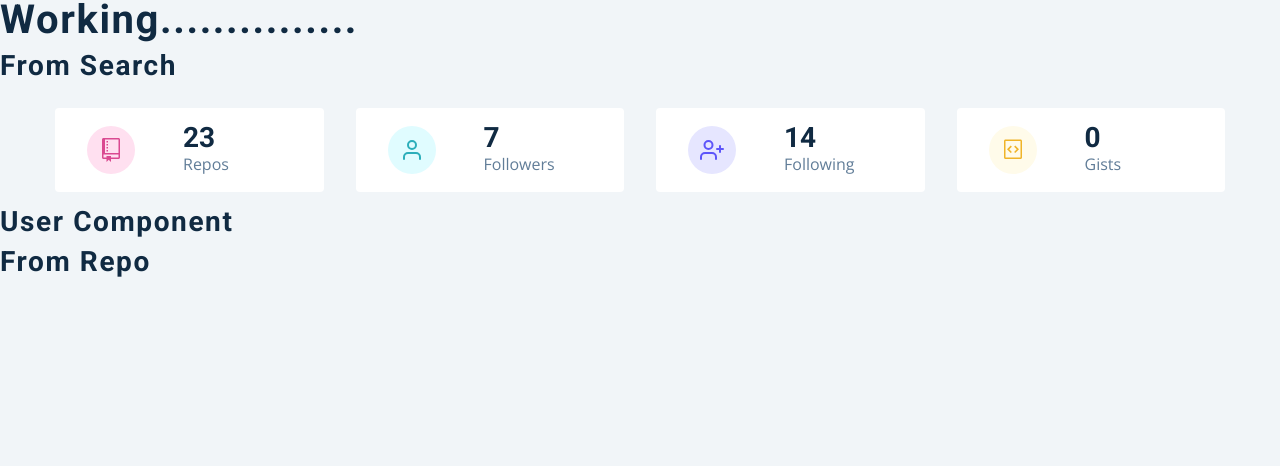
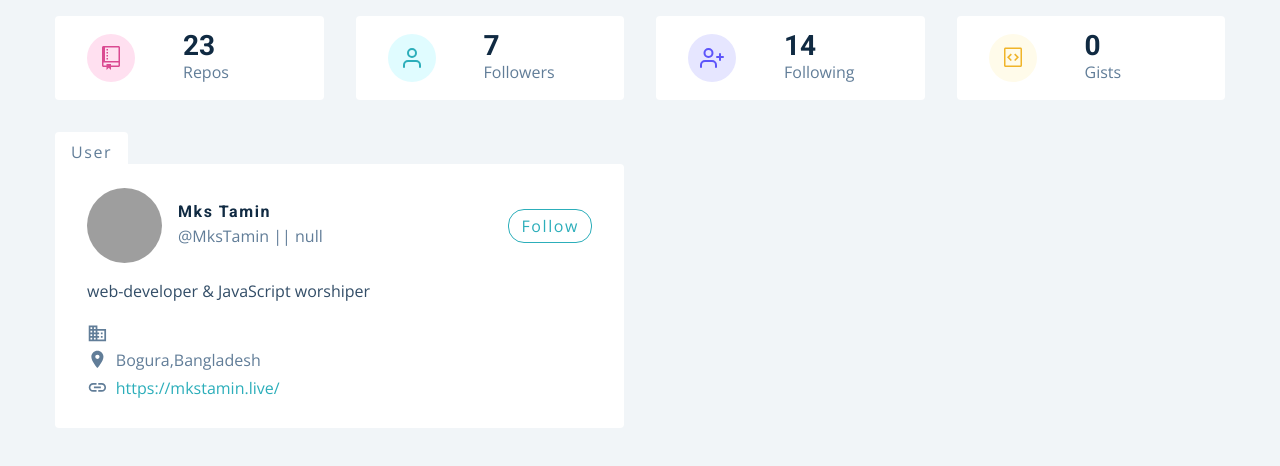
Before and after one commit to mkstamin/search-github-user, a React (Create React App) app: page / in a window 1280 px wide. Shown: the top 466 px of the page. Built offline with nearby package versions, Linux system fonts and the light colour scheme; grey boxes are pictures that could not be loaded.

Commit message:
complete the user Card component

```diff
--- a/package.json
+++ b/package.json
@@ -16,7 +16,7 @@
   },
   "scripts": {
     "start": "react-scripts start",
-    "build": "react-scripts build",
+    "build": "CI= react-scripts build",
     "test": "react-scripts test",
     "eject": "react-scripts eject"
   },
--- /dev/null
+++ b/src/components/Card/Card.css
@@ -0,0 +1,104 @@
+.wrapper-card {
+  background: var(--clr-white);
+  padding: 1.5rem 2rem;
+  border-top-right-radius: var(--radius);
+  border-bottom-left-radius: var(--radius);
+  border-bottom-right-radius: var(--radius);
+  position: relative;
+}
+
+.wrapper-card::before {
+  content: "user";
+  position: absolute;
+  top: 0;
+  left: 0;
+  -webkit-transform: translateY(-100%);
+          transform: translateY(-100%);
+  background: var(--clr-white);
+  color: var(--clr-grey-5);
+  border-top-right-radius: var(--radius);
+  border-top-left-radius: var(--radius);
+  text-transform: capitalize;
+  padding: 0.5rem 1rem 0 1rem;
+  letter-spacing: var(--spacing);
+  font-size: 1rem;
+}
+
+.wrapper-card header {
+  display: -ms-grid;
+  display: grid;
+  -ms-grid-columns: auto 1fr auto;
+      grid-template-columns: auto 1fr auto;
+  -webkit-box-align: center;
+      -ms-flex-align: center;
+          align-items: center;
+  -webkit-column-gap: 1rem;
+          column-gap: 1rem;
+  margin-bottom: 1rem;
+}
+
+.wrapper-card header img {
+  width: 75px;
+  height: 75px;
+  border-radius: 50%;
+}
+
+.wrapper-card header h4 {
+  margin-bottom: 0.25rem;
+}
+
+.wrapper-card header p {
+  margin-bottom: 0;
+}
+
+.wrapper-card header a {
+  color: var(--clr-primary-5);
+  border: 1px solid var(--clr-primary-5);
+  padding: 0.25rem 0.75rem;
+  border-radius: 1rem;
+  text-transform: capitalize;
+  letter-spacing: var(--spacing);
+  -webkit-transition: var(--transition);
+  transition: var(--transition);
+  cursor: pointer;
+}
+
+.wrapper-card header a:hover {
+  background: var(--clr-primary-5);
+  color: var(--clr-white);
+}
+
+.wrapper-card .bio {
+  color: var(--clr-grey-3);
+}
+
+.wrapper-card .links p,
+.wrapper-card .links a {
+  margin-bottom: 0.25rem;
+  display: -webkit-box;
+  display: -ms-flexbox;
+  display: flex;
+  -webkit-box-align: center;
+      -ms-flex-align: center;
+          align-items: center;
+}
+
+.wrapper-card .links p svg,
+.wrapper-card .links a svg {
+  margin-right: 0.5rem;
+  font-size: 1.3rem;
+}
+
+.wrapper-card .links a {
+  color: var(--clr-primary-5);
+  -webkit-transition: var(--transition);
+  transition: var(--transition);
+}
+
+.wrapper-card .links a svg {
+  color: var(--clr-grey-5);
+}
+
+.wrapper-card .links a:hover {
+  color: var(--clr-primary-3);
+}
--- /dev/null
+++ b/src/components/Card/Card.js
@@ -0,0 +1,40 @@
+import React, { useContext } from 'react';
+import { MdBusiness, MdLink, MdLocationOn } from 'react-icons/md';
+import { GithubContext } from '../../context/context';
+import './Card.css';
+
+const Card = () => {
+    const githubContextData = useContext(GithubContext);
+    const { githubUser } = githubContextData;
+    const { avatar_url, html_url, name, company, blog, bio, location, twitter_username } =
+        githubUser;
+    return (
+        <div className="wrapper-card ">
+            <header>
+                <img src={avatar_url} alt={name} />
+                <div>
+                    <h4>{name}</h4>
+                    <p>{`@${twitter_username} || ${null}`}</p>
+                </div>
+                <a href={html_url}>follow</a>
+            </header>
+            <p className="bio">{bio}</p>
+            <div className="links">
+                <p>
+                    <MdBusiness />
+                    {company}
+                </p>
+                <p>
+                    <MdLocationOn />
+                    {location}
+                </p>
+                <a href={blog}>
+                    <MdLink />
+                    {blog}
+                </a>
+            </div>
+        </div>
+    );
+};
+
+export default Card;
--- /dev/null
+++ b/src/components/Card/Card.scss
@@ -0,0 +1,80 @@
+.wrapper-card {
+  background: var(--clr-white);
+  padding: 1.5rem 2rem;
+  border-top-right-radius: var(--radius);
+  border-bottom-left-radius: var(--radius);
+  border-bottom-right-radius: var(--radius);
+  position: relative;
+  &::before {
+    content: "user";
+    position: absolute;
+    top: 0;
+    left: 0;
+    transform: translateY(-100%);
+    background: var(--clr-white);
+    color: var(--clr-grey-5);
+    border-top-right-radius: var(--radius);
+    border-top-left-radius: var(--radius);
+    text-transform: capitalize;
+    padding: 0.5rem 1rem 0 1rem;
+    letter-spacing: var(--spacing);
+    font-size: 1rem;
+  }
+  header {
+    display: grid;
+    grid-template-columns: auto 1fr auto;
+    align-items: center;
+    column-gap: 1rem;
+    margin-bottom: 1rem;
+    img {
+      width: 75px;
+      height: 75px;
+      border-radius: 50%;
+    }
+    h4 {
+      margin-bottom: 0.25rem;
+    }
+    p {
+      margin-bottom: 0;
+    }
+    a {
+      color: var(--clr-primary-5);
+      border: 1px solid var(--clr-primary-5);
+      padding: 0.25rem 0.75rem;
+      border-radius: 1rem;
+      text-transform: capitalize;
+      letter-spacing: var(--spacing);
+      transition: var(--transition);
+      cursor: pointer;
+      &:hover {
+        background: var(--clr-primary-5);
+        color: var(--clr-white);
+      }
+    }
+  }
+  .bio {
+    color: var(--clr-grey-3);
+  }
+  .links {
+    p,
+    a {
+      margin-bottom: 0.25rem;
+      display: flex;
+      align-items: center;
+      svg {
+        margin-right: 0.5rem;
+        font-size: 1.3rem;
+      }
+    }
+    a {
+      color: var(--clr-primary-5);
+      transition: var(--transition);
+      svg {
+        color: var(--clr-grey-5);
+      }
+      &:hover {
+        color: var(--clr-primary-3);
+      }
+    }
+  }
+}
--- /dev/null
+++ b/src/components/User/User.css
@@ -0,0 +1,13 @@
+.wrapper-user {
+  padding-top: 2rem;
+  display: -ms-grid;
+  display: grid;
+  gap: 3rem 2rem;
+}
+
+@media (min-width: 992px) {
+  .wrapper-user {
+    -ms-grid-columns: 1fr 1fr;
+        grid-template-columns: 1fr 1fr;
+  }
+}
--- a/src/components/User/User.js
+++ b/src/components/User/User.js
@@ -1,9 +1,16 @@
 import React from 'react';
+import Card from '../Card/Card';
+import './User.css';
 
 const User = () => (
-    <div>
-        <h3>User Component</h3>
-    </div>
+    <section className="section">
+        <div className="section-center">
+            <div className="wrapper-user">
+                <Card />
+                {/* <Followers /> */}
+            </div>
+        </div>
+    </section>
 );
 
 export default User;
--- /dev/null
+++ b/src/components/User/User.scss
@@ -0,0 +1,8 @@
+.wrapper-user {
+  padding-top: 2rem;
+  display: grid;
+  gap: 3rem 2rem;
+  @media (min-width: 992px) {
+    grid-template-columns: 1fr 1fr;
+  }
+}
--- a/src/pages/Dashboard/Dashboard.js
+++ b/src/pages/Dashboard/Dashboard.js
@@ -1,13 +1,13 @@
 import React from 'react';
-import { Info, Navbar, Repos, Search, User } from '../../components/index';
+import { Info, User } from '../../components/index';
 
 const Dashboard = () => (
     <main>
-        <Navbar />
-        <Search />
+        {/* <Navbar /> */}
+        {/* <Search /> */}
         <Info />
         <User />
-        <Repos />
+        {/* <Repos /> */}
     </main>
 );
 
```
Also changed, not shown: src/components/Followers/Followers.js (added).
